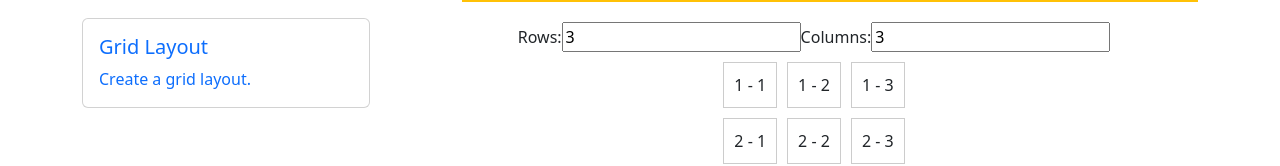
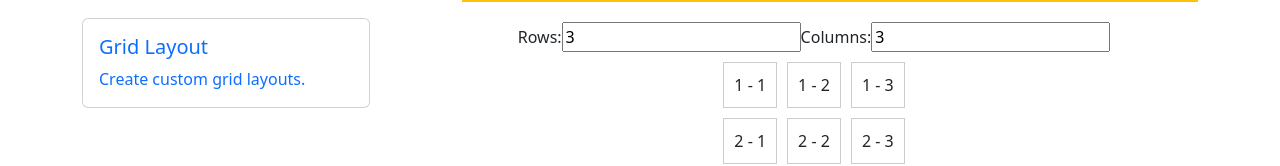
Before and after one commit to sheisshee/BSIT4-RGGC-MICRO-TOOL, a Vue app: page / in a window 1280 px wide. Shown: the part 866-1032 px from the top of the page. Built offline with nearby package versions, Linux system fonts and the light colour scheme.

Commit message:
modified

```diff
--- a/src/App.vue
+++ b/src/App.vue
@@ -162,7 +162,7 @@ onMounted(() => {
             <a href="javascript:void(0)" class="text-decoration-none">
               <div class="card-body">
                 <h5 class="card-title">Grid Layout</h5>
-                <p class="card-text">Create a grid layout.</p>
+                <p class="card-text">Create custom grid layouts.</p>
               </div>
             </a>
           </div>
```
